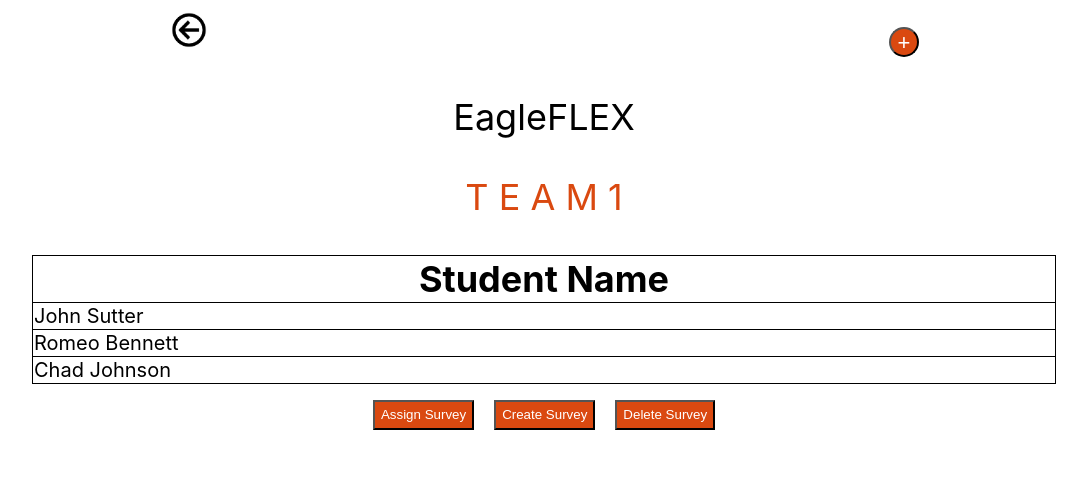
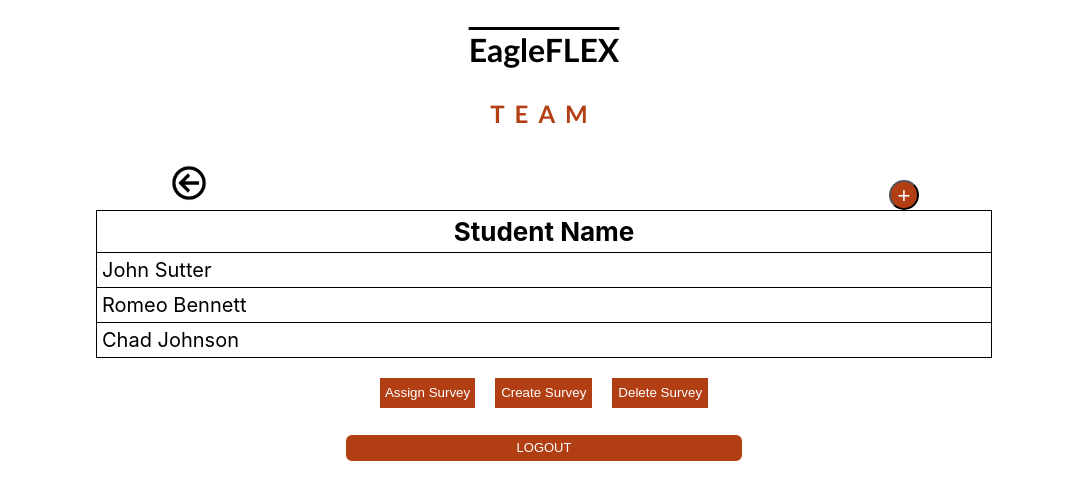
Before and after one commit to nocapsnospaces/athtrack, a React (Create React App) app in the folder athtrack-fe/: page /team in a window 1280 px wide. Shown: the top 500 px of the page, without its empty margins (96-1183 px from the left). Built offline with nearby package versions, Linux system fonts and the light colour scheme.

Commit message:
minor design changes

```diff
--- a/athtrack-fe/src/App.css
+++ b/athtrack-fe/src/App.css
@@ -4,24 +4,24 @@
 
 .Team-page-header {
   color: black;
-  font-size: calc(20px + 2vmin);
+  padding-top: 10px;
   text-align: center;
 }
 
 .Team-page-body {
   text-align: center;
-  color: #da4910;
-  font-size: calc(20px + 2vmin);
+  color: #B23F14;
 }
 
 .Team-table, th, td {
   color: black;
-  width: 80%;
+  width: 70%;
   border: 1px solid black;
   border-collapse: collapse;
-  font-size: calc(20px + 2vmin);
+  font-size: calc(10px + 2vmin);
   margin-left: auto;
   margin-right: auto;
+  padding: 5px;
 }
 
 .th, td {
@@ -30,32 +30,30 @@
 }
 
 .ASButton {
-  background-color: #da4910;
+  background-color: #B23F14;
   color: white;
   min-height: 30px;
   margin-right: 20px;
+  padding: 5px;
+  margin-top: 20px;
+  margin-bottom: 20px;
+  border: 3px;
 }
 
 .CSButton {
-  background-color: #da4910;
+  background-color: #B23F14;
   color: white;
   min-height: 30px;
   margin-right: 20px;
+  border: 3px;
 }
 
 .DSButton {
-  background-color: #da4910;
+  background-color: #B23F14;
   color: white;
   min-height: 30px;
   margin-right: 0px;
-}
-
-.Logout-button {
-  background-color: #da4910;
-  color: white;
-  min-height: 30px;
-  bottom: 0;
-  width: 100%;
+  border: 3px;
 }
 
 .Back-button {
@@ -66,7 +64,7 @@
 }
 
 .Add-button {
-  background-color: #da4910;
+  background-color: #B23F14;
   color: white;
   border-radius: 50%;
   width: 30px;
--- a/athtrack-fe/src/components/AppHeader.js
+++ b/athtrack-fe/src/components/AppHeader.js
@@ -7,7 +7,7 @@ class AppHeader extends Component {
       color: "black",
       fontFamily: "Calibri",
       paddingTop: "10px",
-      paddingBotton: "5px",
+      paddingBottom: "5px",
       textDecoration: "overline",
       margin: "10px auto",
     };
--- a/athtrack-fe/src/components/pages/TeamView.js
+++ b/athtrack-fe/src/components/pages/TeamView.js
@@ -2,22 +2,24 @@ import React from 'react'
 import { Link } from 'react-router-dom';
 import AthleteTable from "../AthleteTable";
 import LongButton from "../CoachDash/LongButton";
+import AppHeader from "../AppHeader";
+import AppSubHeader from "../AppSubHeader";
 
 function TeamView() {
     return (
         <div>
             <header className="Team-page-header">
+                <AppHeader />
+                <AppSubHeader title="Team" />
                 <Link className="Back-button" to="/home"></Link>
                 <button className="Add-button">+</button>
-                <p> EagleFLEX </p>
             </header>
             <body className="Team-page-body">
-                <p> T E A M  1</p>
                 <AthleteTable />
                 <button className="ASButton">Assign Survey</button>
                 <button className="CSButton">Create Survey</button>
                 <button className="DSButton">Delete Survey</button>
-                { /* <LongButton /> */ }
+                <LongButton buttonTitle="Logout"></LongButton>
             </body>
         </div>
     );
```
